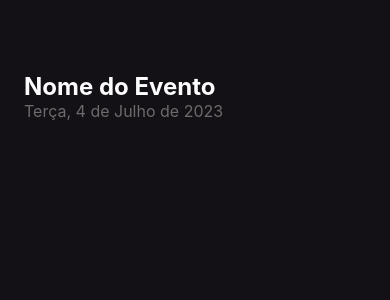
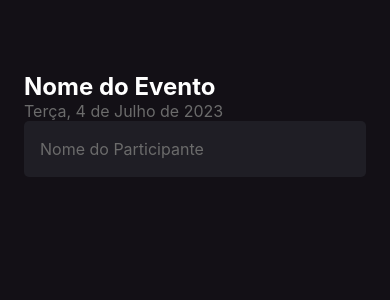
Before and after one commit to walacefex/first-app-list-react-natiev, a React Native app: screen / in a window 390 px wide. Shown: the top 300 px of the page. Built offline with nearby package versions, Linux system fonts and the light colour scheme.

Commit message:
Adding input and learning more about keyboard types

```diff
--- a/App.tsx
+++ b/App.tsx
@@ -1,4 +1,4 @@
-import Home from "./src/screen/Home";
+import {Home} from "./src/screen/Home";
 
 export default function App() {
   return (
--- a/src/screen/Home/index.tsx
+++ b/src/screen/Home/index.tsx
@@ -1,13 +1,16 @@
-import { StatusBar } from 'expo-status-bar';
-import { Text, View } from 'react-native';
+import { Text, TextInput, View } from 'react-native';
 import {styles} from './styles';
 
-export default function Home() {
+export  function Home() {
   return (
     <View style={styles.container}>
       <Text style={styles.eventName}>Nome do Evento</Text>
       <Text style={styles.eventDate}>Terça, 4 de Julho de 2023</Text>
-      <StatusBar style="auto" />
+      <TextInput
+        style={styles.input}
+        placeholder="Nome do Participante"
+        placeholderTextColor="#6B6B6B"
+      />
     </View>
   );
 }
--- a/src/screen/Home/styles.ts
+++ b/src/screen/Home/styles.ts
@@ -7,7 +7,7 @@ export const styles = StyleSheet.create({
     padding: 24,
   },
   eventName: {
-    color: '#FDFCFE',
+    color: '#FFF',
     fontSize: 24,
     fontWeight: 'bold',
     marginTop: 48,
@@ -15,5 +15,14 @@ export const styles = StyleSheet.create({
   eventDate:{
     color: '#6B6B6B',
     fontSize: 16,
+  },
+  input:{
+    height: 56,
+    backgroundColor: '#1F1E25',
+    borderRadius: 5,
+    color: '#FFF',
+    padding: 16,
+    fontSize: 16,
+
   }
 });
```
